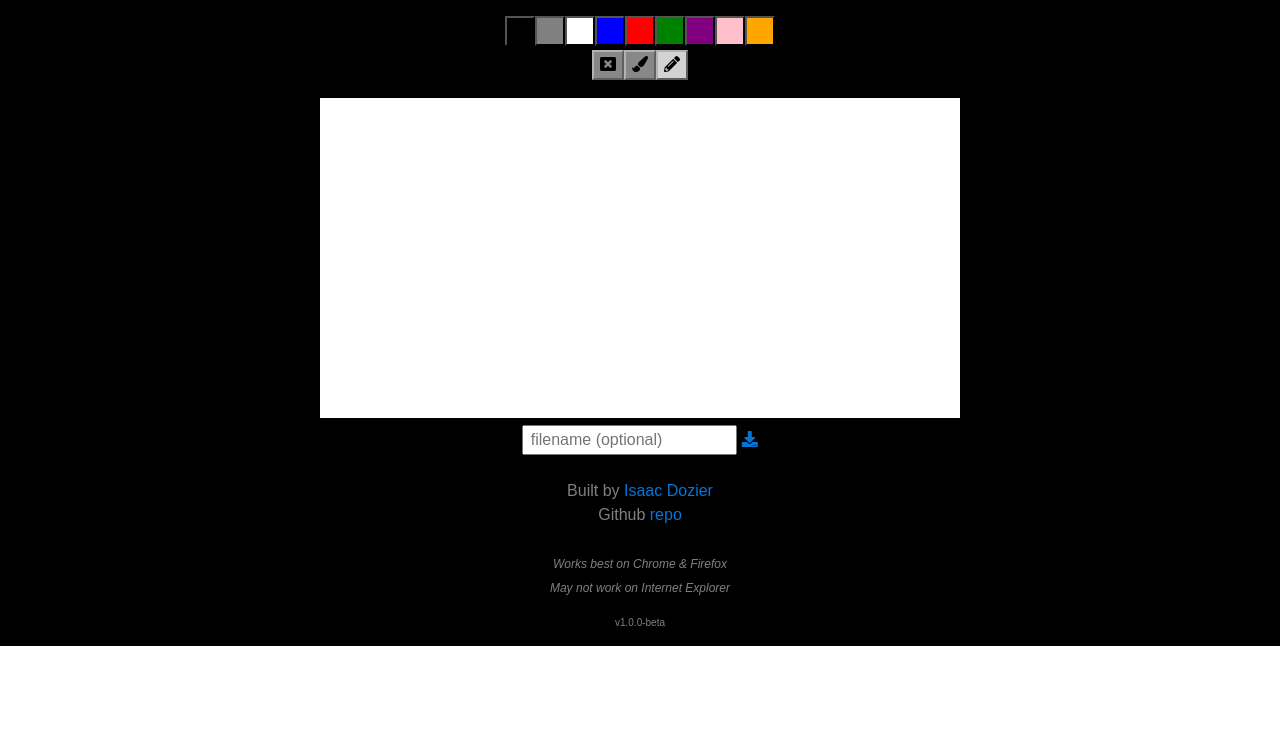
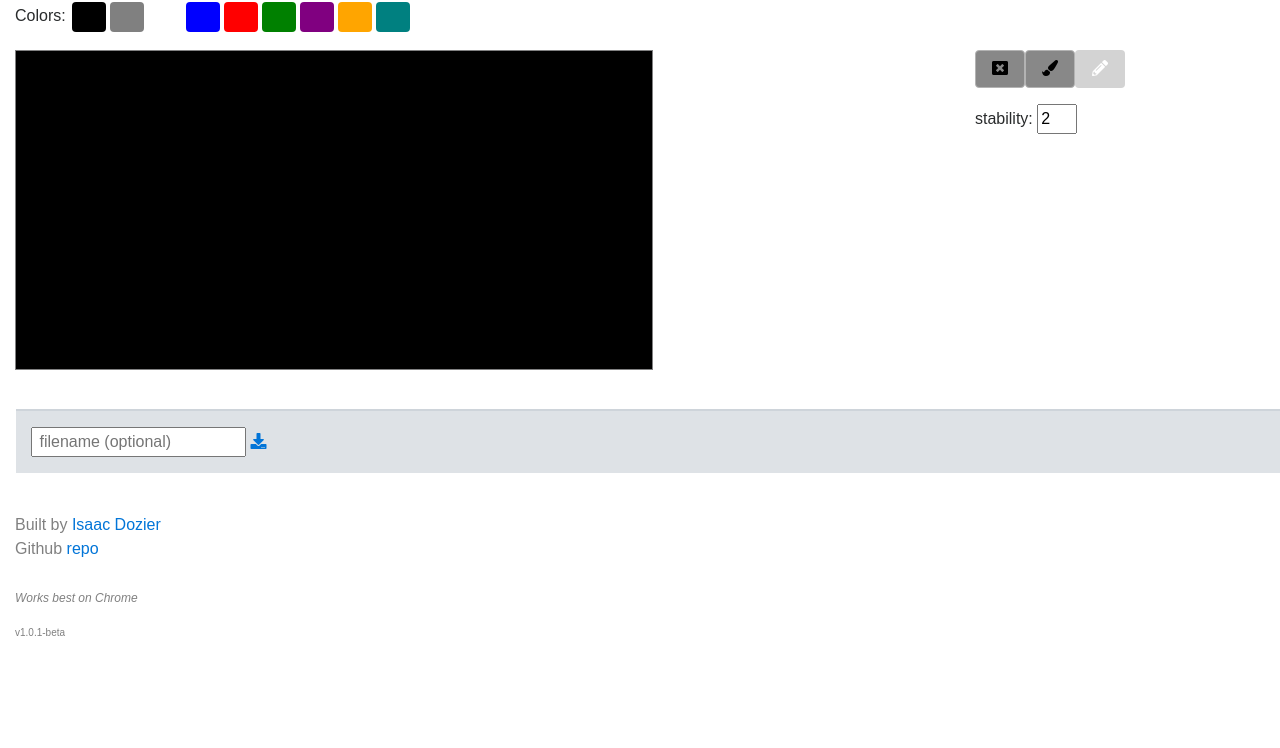
Before and after one commit to isaacdozier/drawing-app, a plain HTML site: page index.html in a window 1280 px wide. Shown: the part 52-800 px from the top of the page. Drawn offline with nearby package versions, Linux system fonts and the light colour scheme.

Commit message:
v1.0.1-beta: change styles. add custom cursors

```diff
--- a/index.html
+++ b/index.html
@@ -4,9 +4,9 @@
 	  <!-- Required meta tags -->
 	  <meta charset="utf-8">
 	  <meta name="viewport" content="width=device-width, initial-scale=1, shrink-to-fit=no">
-	  <meta name="description" content="Simple Drawing Canvas Web App" />
+	  <meta name="description" content="Javascript Paint App" />
 		<meta name="author" content="Isaac Dozier">
-		<meta itemprop="name" content="Simple Drawing Web App">
+		<meta itemprop="name" content="Javascript Paint App">
 		<meta itemprop="image" content="">
 		<meta name="mobile-web-app-capable" content="yes">
 		<meta id="theme-color" name="theme-color" content="#000000">
@@ -19,26 +19,35 @@
 		<link rel="stylesheet" href="https://cdnjs.cloudflare.com/ajax/libs/font-awesome/4.7.0/css/font-awesome.min.css">
 		<link href="https://use.fontawesome.com/releases/v5.0.6/css/all.css" rel="stylesheet">
 
-		<title>Simple Drawing Web App</title>
+		<title>Javascript Paint App</title>
 	</head>
-	<body>
+	<body onload="init()">
 
 		<div id="Content" class="container">
 			<div class="row">
 				<div class="col">
-					<h1>Drawing App</h1>
+					<h1>Draw</h1>
 				</div>
 			</div>
 
-			<div id="inner" class="row">
-				<div id="color"  class="col-lg-12"></div>
-				<div id="tool"   class="col-lg-12"></div>
-				<div id="canvas" class="col-lg-12 draw">
+			<div class="row">
+				<div id="colors" class="col-lg-12">
+					<div class="color">Colors: <span id="color"></span></div>
+				</div>
+				<div id="canvas" class="col-lg-9 draw">
 					<canvas onmousemove="refresh(event)" id="draw"></canvas>
+				</div>
+				<div class="row col-lg-3 tools">
 
+					<div class=" col-lg-12">
+						<div id="tool"></div>
+						<div id="details"></div>
+					</div>
+				</div>
+			</div>
 
-				</div>
-				<div class="col-lg-12">
+			<div class="row">
+				<div class="col-lg-12 file">
 					<input placeholder=" filename (optional)" type="text" id="fileName" />
 					<a href="#" id="download" title="Download Drawing">
 						<i class="fa fa-download"></i>
@@ -47,22 +56,21 @@
 			</div>
 
 			<div class="row">
-				<div class="col">
+				<div class="col info">
 					<p><br />
 						 Built by <a href="http://isaacdozier.com">Isaac Dozier</a> <br />
 					   Github <a href="https://github.com/isaacdozier/drawing-app">repo</a><br />
 					   <br />
 					   <span class="mini-text">
-					   Works best on Chrome & Firefox<br />
-					   May not work on Internet Explorer
+					   Works best on Chrome<br />
 					   </span>
 					</p>
 				</div>
 			</div>
 
-			<div class="row foot">
-				<div class="col">
-					<p>v1.0.0-beta</p>
+			<div class="row">
+				<div class="col foot">
+					<p>v1.0.1-beta</p>
 				</div>
 			</div>
 		</div>
--- a/src.js
+++ b/src.js
@@ -1,8 +1,17 @@
+//Detail Values
+var details = [
+    {
+        name:"stability",
+        value:2,
+        min:0,
+        max:10
+    }]
+
 //Build Toolbar
 var curTool = "pencil"
-
 var tools = [
     {
+        //0
         name:"clear",
         icon:"window-close",
         info: "Clear Canvas",
@@ -11,6 +20,7 @@ var tools = [
                 }
     },
     {
+        //1
         name:"paint-brush",
         icon:"paint-brush",
         info: "Thick Line",
@@ -22,43 +32,91 @@ var tools = [
                 }
     },
     {
+        //2
         name:"pencil",
         icon:"pencil-alt",
         info: "Thin Line",
         action: function(){
                     curTool = this.id
-
                     ctx.lineWidth=1;
                     highlightTool(this)
                     resetTools(this)
 
                 }
-    }
+    }//,
+    //{
+        //3
+    //    name:"undo",
+    //    icon:"undo",
+    //    info: "Undo",
+        //action: function(){
+        //    var tmp = canvasArray.pop()
+        //
+        //    var img = new Image();
+        //    img.onload = function() {
+        //        ctx.drawImage(img, 0, 0);
+        //    };
+        //    img.src = tmp;
+        //}
+    //},
+    //{
+        //4
+    //    name:"redo",
+    //    icon:"redo",
+    //    info: "redo",
+        //action: function(){}
+    //},
+    //{
+        //5
+    //    name:"image",
+    //    icon:"image",
+    //    info: "Insert Image as Background",
+        //action: function(){}
+   // }
 ]
 
-document.getElementById('tool').innerHTML = btns(tools)
+document.getElementById('tool').innerHTML = buildToolButtons(tools)
 //toolbar tool variables
 document.getElementById('clear').onclick       = tools[0].action
 document.getElementById('paint-brush').onclick = tools[1].action
 document.getElementById('pencil').onclick      = tools[2].action
+//document.getElementById('undo').onclick        = tools[3].action
 
-function btns(t){
+function init(){
+    resetColors(document.getElementById(userColor))
+    highlightTool(document.getElementById(curTool))
+    buildDetails(details)
+}
+
+function buildToolButtons(t){
 var tmp = ''
     for (var i = 0; i < t.length; i++) {
         if(tmp === ''){
-            tmp = '<button style="background-color:#888888;border-color:#b3b3b3" title="' + t[i].info + '" id="' + t[i].name + '"><i class="fa fa-' + t[i].icon + '"></i></button>'
+            tmp = '<button class="btn" btn title="' + t[i].info + '" id="' + t[i].name + '"><i class="fa fa-' + t[i].icon + '"></i></button>'
         } else {
             tmp = tmp
-                + '<button style="background-color:#888888;border-color:#b3b3b3" title="' + t[i].info + '" id="' + t[i].name + '"><i class="fa fa-' + t[i].icon + '"></i></button>'
+                + '<button class="btn" btn title="' + t[i].info + '" id="' + t[i].name + '"><i class="fa fa-' + t[i].icon + '"></i></button>'
         }
     }
 return tmp
 }
 
-highlightTool(document.getElementById(curTool))
+function buildDetails(d){
+var tmp = ''
+    for (var i = 0; i < d.length; i++) {
+        if(tmp === ''){
+            tmp =  d[i].name + ': <input type="number" id="' + d[i].name +'" value="' + d[i].value + '" min="' + d[i].min + '" max="' + d[i].max + '"/>'
+        } else {
+            tmp = tmp + d[i].name + ': <input type="number" id="' + d[i].name +'" value="' + d[i].value + '" min="' + d[i].min + '" max="' + d[i].max + '"/>'
+        }
+    }
+document.getElementById('details').innerHTML = tmp
+}
 
-var userColor = 'black'                        //Default
-var color     = ['black', 'grey', 'white','blue', 'red', 'green', 'purple', 'pink', 'orange'] //Options
+var userColor = 'white' //Default
+var color     = ['black',  'grey',  'white',
+                 'blue',   'red',   'green',
+                 'purple', 'orange','teal'] //Options
 
 document.getElementById('color').innerHTML = colors(color)
 
@@ -66,13 +124,17 @@ function colors(c){
 var tmp = ''
     for (var i = 0; i < c.length; i++) {
         if(tmp === ''){
-           tmp = '<button onclick="resetColors(' + c[i] + ')" style="background-color:' + c[i] + '" title="' + c[i] + '" class="colors" id="' + c[i] + '"></button>'
+           tmp = '<button onclick="resetColors(' + c[i] + ')" style="background-color:' + c[i] + '" title="' + c[i] + '" class="colors btn" id="' + c[i] + '"></button>'
         } else {
             tmp = tmp
-                + '<button onclick="resetColors(' + c[i] + ')" style="background-color:' + c[i] + '" title="' + c[i] + '" class="colors" id="' + c[i] + '"></button>'
+                + '<button onclick="resetColors(' + c[i] + ')" style="background-color:' + c[i] + '" title="' + c[i] + '" class="colors btn" id="' + c[i] + '"></button>'
         }
     }
 return tmp
+}
+
+function pointer(cur){
+    document.getElementById('draw').style.cursor = 'url(' + cur + '),auto'
 }
 
 
@@ -80,16 +142,35 @@ return tmp
 
 //Build Canvas
 var click, squareStart = false
-var X, Y, offsetX, offsetY, cnt = 0
+
+var cnt = 0
+var stability = function(){return document.getElementById("stability").value}
 var c = document.getElementById("draw")
 var ctx = c.getContext("2d")
-    ctx.strokeStyle= "black"
-    ctx.fillStyle="white";
+    ctx.strokeStyle= 'white'
     ctx.fillRect(0,0,640,320);
 
+function getWidth() {
+  return Math.max(
+    document.body.scrollWidth,
+    document.documentElement.scrollWidth,
+    document.body.offsetWidth,
+    document.documentElement.offsetWidth,
+    document.documentElement.clientWidth
+  )*0.80;
+}
 
-//set canvas dimensions
-document.getElementById('draw').width  = 640
+function getHeight() {
+  return Math.max(
+    document.body.scrollHeight,
+    document.documentElement.scrollHeight,
+    document.body.offsetHeight,
+    document.documentElement.offsetHeight,
+    document.documentElement.clientHeight
+  )*0.50;
+}
+
+document.getElementById('draw').width = 640
 document.getElementById('draw').height = 320
 //Mouse Events
 ////click -> draw line
@@ -102,38 +183,47 @@ document.body.onmouseup = function(){
     click = false
 }
 
-document.body.touchstart = function(){
-    ctx.beginPath()
-    click = true
+document.getElementById('draw').onmouseup = function(){
+    printCanvasToArray('draw')
 }
-////release click -> stop drawing
-document.body.touchend = function(){
-    click = false
-}
+
 //called from canvas -> onmousemove
 //acts as a refresher based on user activity
 function refresh(e) {
-    //--Events--
-    ////draw line
-    if(click){
+    if(click && cnt > stability()){
+        draw(event)
+        cnt = 0
+    } else {
+        cnt++
+    }
 
-        draw(event)
-    }
 }
 //Draw -- General
 function draw(e){
+    ctx.lineTo(coorX(event),coorY(event))
+    ctx.stroke()
+}
 
-       ctx.lineTo(coorX(event),coorY(event))
+var X, Y
+var offsetX = document.getElementById('draw').offsetLeft
+            + document.getElementById('canvas').offsetLeft
+var offsetY = document.getElementById('canvas').offsetTop
+            - window.pageYOffset
 
-    ctx.stroke()
+function edges(){
+    var XLeft = coorX(event) < offsetX
+    var XRight = coorX(event) > (getWidth()-offsetX)
+    var YTop = coorY(event) < offsetY
+    var YBottom = coorY(event) > (getHeight()-offsetY)
+
+    return XLeft || XRight || YTop || YBottom
 }
 
 //Helper Functions`
 function coorX(e){
-     //screen and scroll offsets
     offsetX = document.getElementById('draw').offsetLeft
             + document.getElementById('canvas').offsetLeft
-    if(e.clientX){X = e.clientX}
+
     return e.clientX - offsetX
 }
 function coorY(e){
@@ -141,8 +231,6 @@ function coorY(e){
             - window.pageYOffset
     return e.clientY - offsetY
 }
-
-
 
 function replaceName(name){
     return name.split('-').join('')
@@ -154,7 +242,7 @@ function resetTools(t){
            document.getElementById(tools[i].name).style.borderColor = '#b3b3b3'
            document.getElementById(tools[i].name).style.color = 'black'
        } else {
-
+           document.getElementById('draw').style.cursor = 'url('+tools[i].icon+'.cur),auto'
        }
     }
 }
@@ -166,14 +254,22 @@ function highlightTool(t){
 
 function resetColors(c){
     for (var i = 0; i < tools.length; i++) {
-        console.log(c.id)
         if(tools[i].name === curTool){
             document.getElementById(tools[i].name).style.color = c.id
+
             resetTools(document.getElementById(curTool))
+
             userColor = c.id
             ctx.strokeStyle = c.id
         }
     }
+}
+
+//Download image functions
+var canvasArray = []
+function printCanvasToArray(canvasId) {
+    canvasArray.push(document.getElementById(canvasId).toDataURL())
+    console.log(canvasArray.length)
 }
 
 function downloadCanvas(link, canvasId, filename) {
@@ -182,7 +278,7 @@ function downloadCanvas(link, canvasId, filename) {
 }
 
 document.getElementById('download').addEventListener('click', function() {
-    var fileName = document.getElementById('fileName').value
+    var fileName = (document.getElementById('fileName').value+'').split('.').join('-').split(' ').join('_')
     if (fileName == null || fileName == "") {
         fileName = "drawing_app_" + (Math.floor(Math.random() * 1000000) + 1);
     }
--- a/style.css
+++ b/style.css
@@ -1,23 +1,19 @@
-body{
-    background-color: black;
-}
-
-h1{
+#title{
     color: white;
     margin-top: 16px;
 }
 
-p{
-    color: grey;
+#Content {
+	font-family: Arial, Helvetica, sans-serif;
+    height:100%;
+	width: 100%;
 }
 
 #draw{
-    background-color: white;
+    background-color: black;
+    border: 1px solid #818182;
     height: 320px;
-}
-
-#inner{
-    margin-top: 16px;
+    margin-bottom: 16px;
 
 }
 
@@ -25,27 +21,51 @@ p{
     min-height: 320px;
 }
 
+#tool{
+     margin-bottom: 16px;
+}
+
+.file{
+    background-color: #dee2e6;
+    border-top: 2px solid #ced4da;
+    margin: 16px;
+    padding: 16px;
+}
+
+.color{
+    margin-bottom: 16px;
+
+}
+
 .colors{
     height: 30px;
     width: 30px;
+    margin:2px;
 }
 
-#Content {
-	font-family: Arial, Helvetica, sans-serif;
-    text-align: center;
-    overflow:auto;
-    height:100%;
-	width: 100%;
-	background-color: black;
+#stability{
+    width: 40px;
 }
+
+body{
+    background-color: white !important;
+    -webkit-touch-callout: none;
+    -webkit-user-select: none;
+    -khtml-user-select: none;
+    -moz-user-select: none;
+    -ms-user-select: none;
+    user-select: none;
+}
+
+p{
+    color: grey;
+}
+
+
 .foot{
 	font-size: 10px;
 	font-weight: lighter;
 	color: #464a4e;
-}
-
-#coor-a {
-    z-index: 99;
 }
 
 .mini-text{
@@ -53,7 +73,7 @@ p{
     font-style: italic;
 }
 
-#tool{
-     margin-bottom: 16px;
-     border-bottom: 2px solid black;
+.btn{
+    background-color:#888888;
+    border-color:#b3b3b3
 }
```
Also changed, not shown: colors_example.png (added), stability_example.png (added), test-3.png (added), 2 other files.
